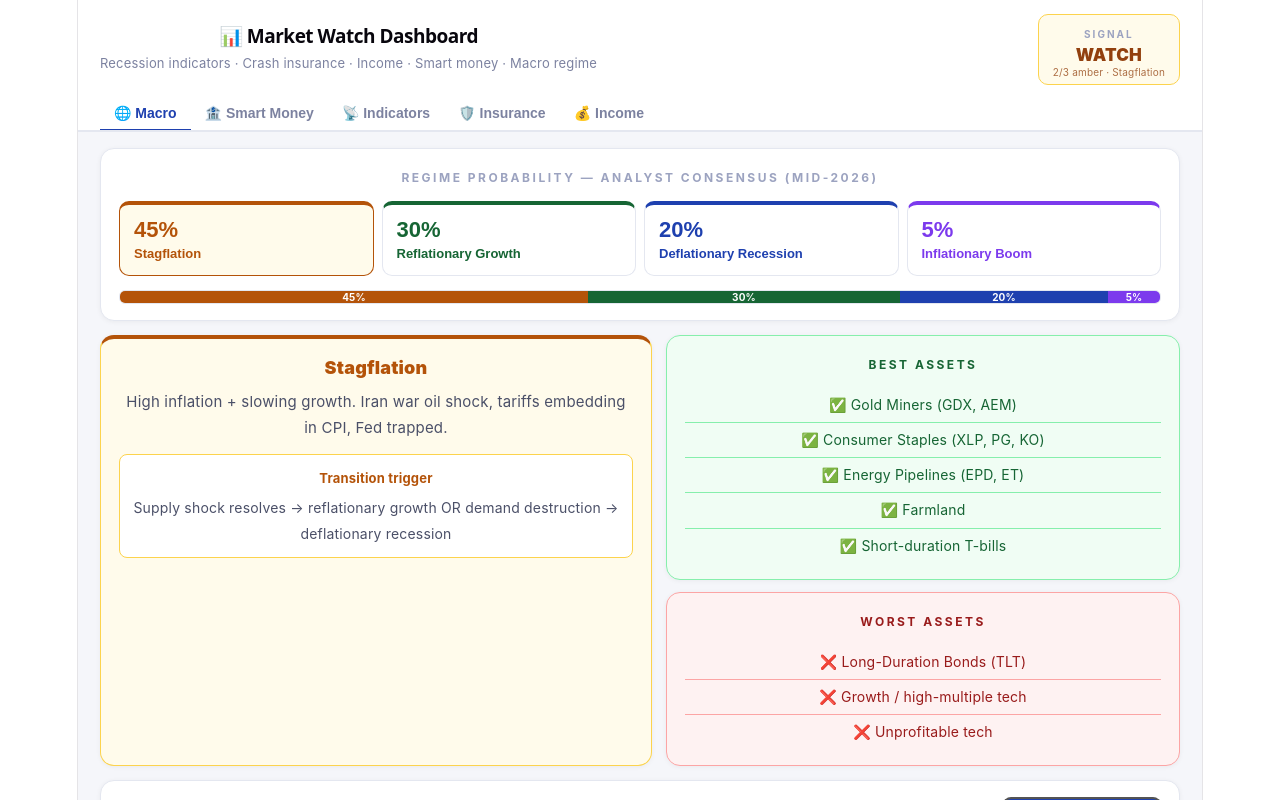
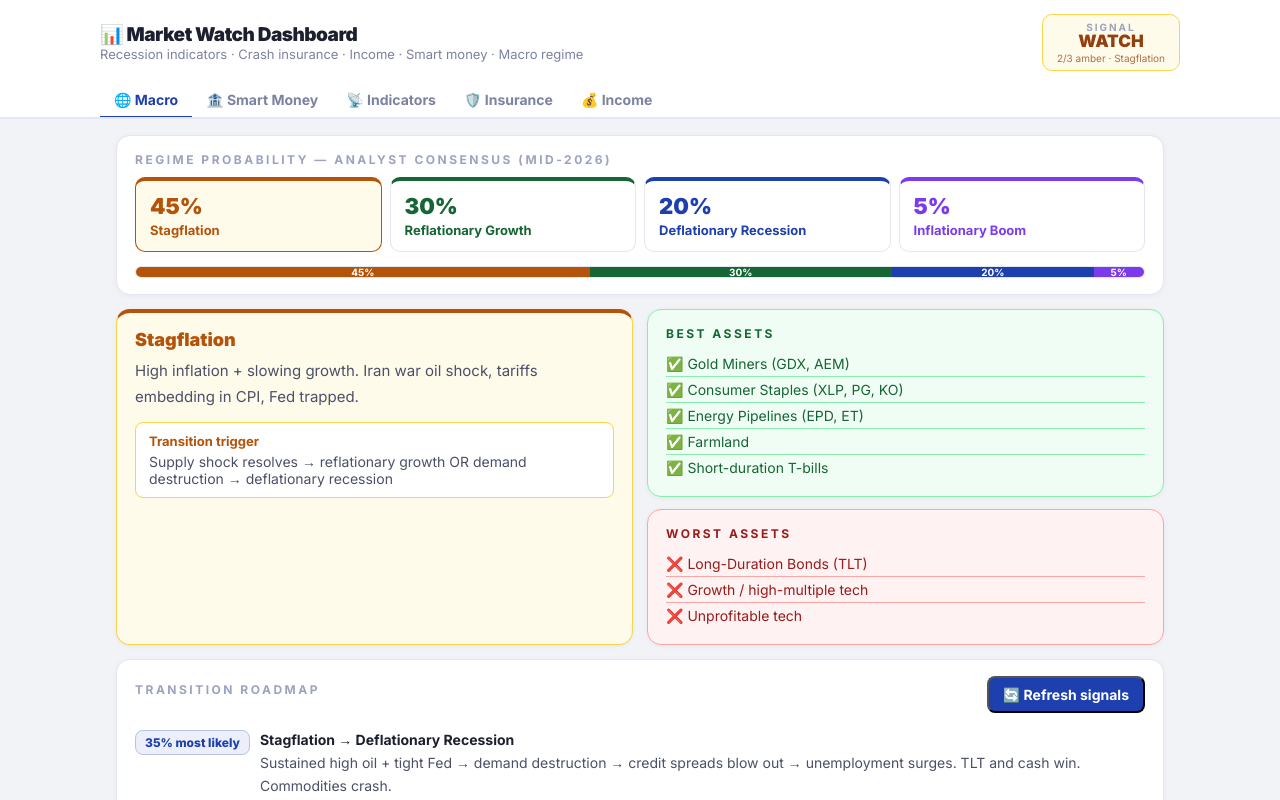
Before and after one commit to thestuartchan/dvcap, a React (Vite) app: page / in a window 1280 px wide. Shown: the top 800 px of the page. Built offline with nearby package versions, Linux system fonts and the light colour scheme.

Commit message:
fix layout and fonts

```diff
--- a/src/App.jsx
+++ b/src/App.jsx
@@ -7,7 +7,7 @@ import {
 
 // ─── TOKENS ──────────────────────────────────────────────────────────────────
 const C = {
-  bg:"#F5F6FA", surf:"#FFFFFF", bdr:"#E4E7F0", bdrMd:"#C9D0E4",
+  bg:"#F2F3F7", surf:"#FFFFFF", bdr:"#E4E7F0", bdrMd:"#C9D0E4",
   text:"#1C1F2E", mid:"#4B5068", muted:"#7C82A0", lbl:"#9CA3C0",
   green:"#166534", gBg:"#F0FDF4", gBdr:"#86EFAC",
   amber:"#92400E", aBg:"#FFFBEB", aBdr:"#FCD34D",
@@ -989,7 +989,7 @@ export default function App() {
   ];
 
   return (
-    <div style={{ background: C.bg, minHeight: "100vh", color: C.text, fontFamily: "'Inter', system-ui, sans-serif" }}>
+    <div style={{ background: C.bg, minHeight: "100vh", width: "100%", color: C.text, fontFamily: "'Inter', system-ui, sans-serif" }}>
       {(editingFund || addingFund) && (
         <FundEditor
           fund={addingFund ? blankFund : editingFund}
--- a/src/index.css
+++ b/src/index.css
@@ -1,111 +1,56 @@
-:root {
-  --text: #6b6375;
-  --text-h: #08060d;
-  --bg: #fff;
-  --border: #e5e4e7;
-  --code-bg: #f4f3ec;
-  --accent: #aa3bff;
-  --accent-bg: rgba(170, 59, 255, 0.1);
-  --accent-border: rgba(170, 59, 255, 0.5);
-  --social-bg: rgba(244, 243, 236, 0.5);
-  --shadow:
-    rgba(0, 0, 0, 0.1) 0 10px 15px -3px, rgba(0, 0, 0, 0.05) 0 4px 6px -2px;
+/* ── Google Fonts: Inter ───────────────────────────────────────────────────── */
+@import url('https://fonts.googleapis.com/css2?family=Inter:wght@400;500;600;700;800;900&display=swap');
 
-  --sans: system-ui, 'Segoe UI', Roboto, sans-serif;
-  --heading: system-ui, 'Segoe UI', Roboto, sans-serif;
-  --mono: ui-monospace, Consolas, monospace;
+/* ── Reset & base ──────────────────────────────────────────────────────────── */
+*, *::before, *::after {
+  box-sizing: border-box;
+  margin: 0;
+  padding: 0;
+}
 
-  font: 18px/145% var(--sans);
-  letter-spacing: 0.18px;
-  color-scheme: light dark;
-  color: var(--text);
-  background: var(--bg);
-  font-synthesis: none;
-  text-rendering: optimizeLegibility;
+html, body {
+  width: 100%;
+  min-height: 100vh;
+  background-color: #F5F6FA;
+  font-family: 'Inter', system-ui, -apple-system, sans-serif;
+  font-size: 16px;
+  color: #1C1F2E;
   -webkit-font-smoothing: antialiased;
   -moz-osx-font-smoothing: grayscale;
-
-  @media (max-width: 1024px) {
-    font-size: 16px;
-  }
-}
-
-@media (prefers-color-scheme: dark) {
-  :root {
-    --text: #9ca3af;
-    --text-h: #f3f4f6;
-    --bg: #16171d;
-    --border: #2e303a;
-    --code-bg: #1f2028;
-    --accent: #c084fc;
-    --accent-bg: rgba(192, 132, 252, 0.15);
-    --accent-border: rgba(192, 132, 252, 0.5);
-    --social-bg: rgba(47, 48, 58, 0.5);
-    --shadow:
-      rgba(0, 0, 0, 0.4) 0 10px 15px -3px, rgba(0, 0, 0, 0.25) 0 4px 6px -2px;
-  }
-
-  #social .button-icon {
-    filter: invert(1) brightness(2);
-  }
-}
-
-body {
-  margin: 0;
 }
 
 #root {
-  width: 1126px;
-  max-width: 100%;
-  margin: 0 auto;
-  text-align: center;
-  border-inline: 1px solid var(--border);
-  min-height: 100svh;
-  display: flex;
-  flex-direction: column;
-  box-sizing: border-box;
+  width: 100%;
+  min-height: 100vh;
+  background-color: #F5F6FA;
 }
 
-h1,
-h2 {
-  font-family: var(--heading);
-  font-weight: 500;
-  color: var(--text-h);
+/* ── Remove Vite default styles ────────────────────────────────────────────── */
+a {
+  color: inherit;
+  text-decoration: none;
 }
 
-h1 {
-  font-size: 56px;
-  letter-spacing: -1.68px;
-  margin: 32px 0;
-  @media (max-width: 1024px) {
-    font-size: 36px;
-    margin: 20px 0;
-  }
-}
-h2 {
-  font-size: 24px;
-  line-height: 118%;
-  letter-spacing: -0.24px;
-  margin: 0 0 8px;
-  @media (max-width: 1024px) {
-    font-size: 20px;
-  }
-}
-p {
-  margin: 0;
+button {
+  font-family: inherit;
 }
 
-code,
-.counter {
-  font-family: var(--mono);
-  display: inline-flex;
-  border-radius: 4px;
-  color: var(--text-h);
+input, textarea, select {
+  font-family: inherit;
 }
 
-code {
-  font-size: 15px;
-  line-height: 135%;
-  padding: 4px 8px;
-  background: var(--code-bg);
+/* ── Scrollbar (optional, cleaner look) ────────────────────────────────────── */
+::-webkit-scrollbar {
+  width: 6px;
+  height: 6px;
 }
+::-webkit-scrollbar-track {
+  background: #F5F6FA;
+}
+::-webkit-scrollbar-thumb {
+  background: #C9D0E4;
+  border-radius: 3px;
+}
+::-webkit-scrollbar-thumb:hover {
+  background: #9CA3C0;
+}
```
Also changed, not shown: src/App.css (+1 -184 lines).
